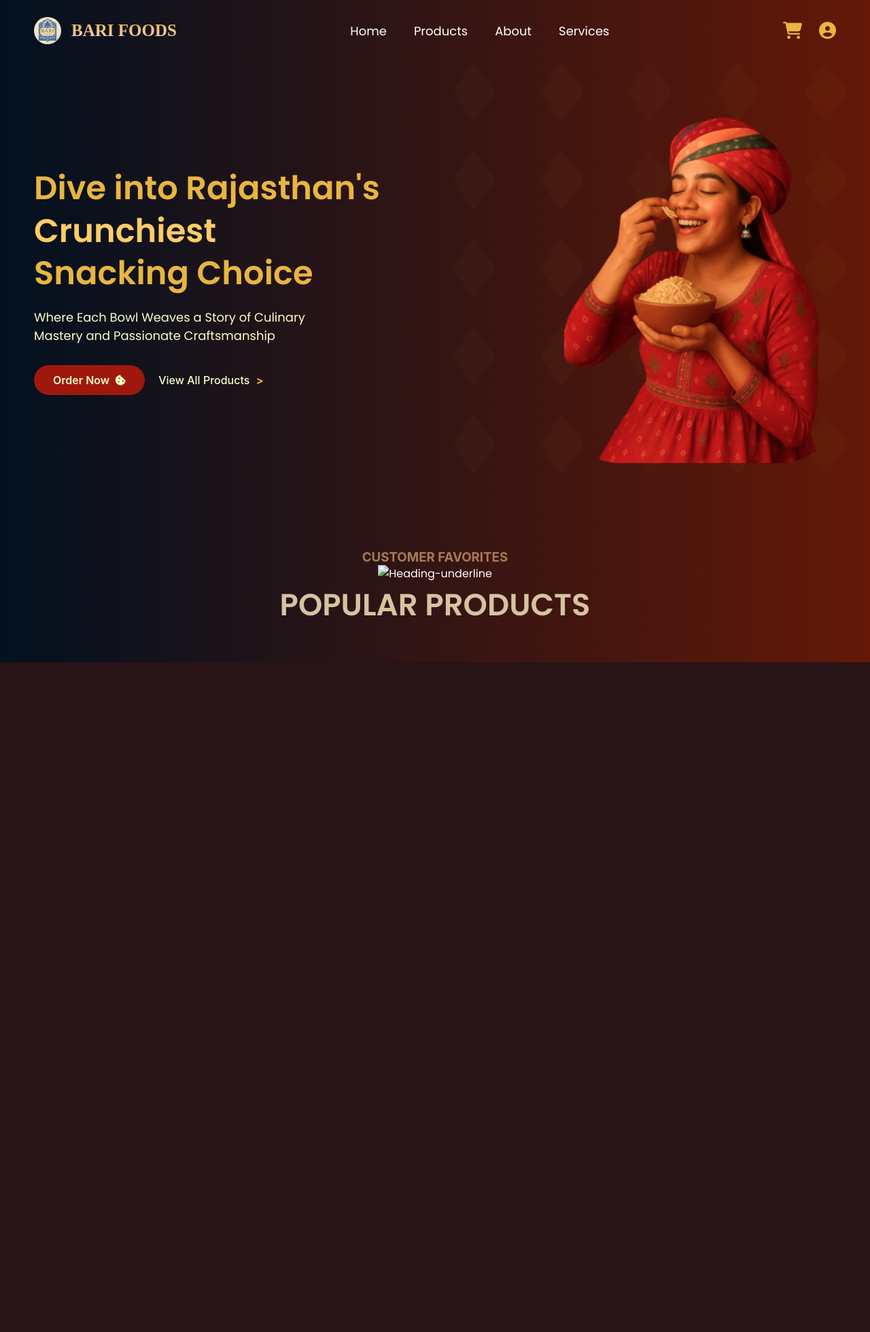
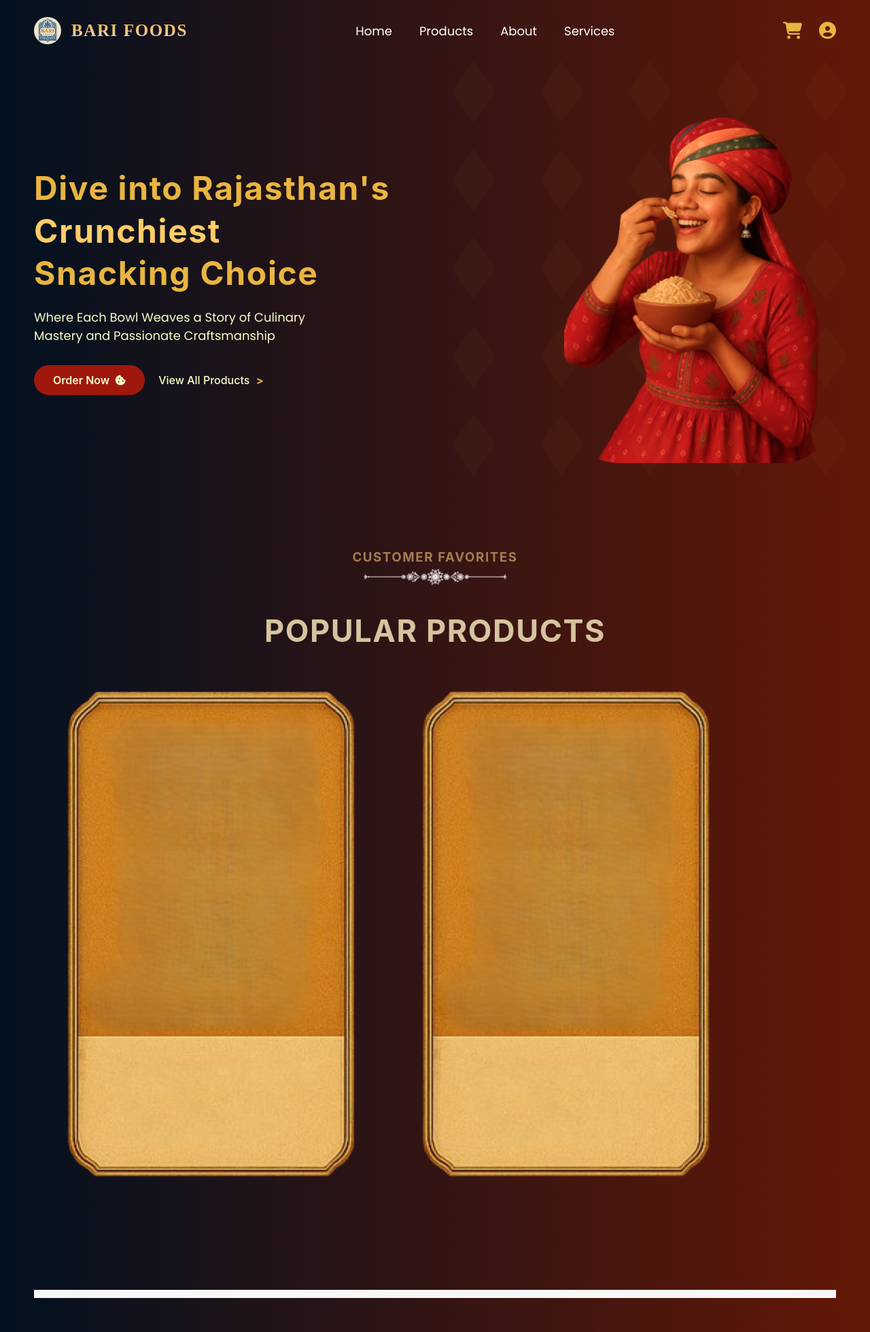
Before and after one commit to KH-Co/Bari-Foods, a Python web app: template templates/index.html in a window 1280 px wide. Shown: the whole page at 68% size. Before the commit the page ends 974 px from the top, so only its background shows below. Run offline with Jinja, Linux system fonts and the light colour scheme; the template is opened without the code that fills it, so the values that code supplies are empty.

Commit message:
about pe kaam

```diff
--- a/static/css/style.css
+++ b/static/css/style.css
@@ -4,6 +4,8 @@
 
   --text-color: #E9B540;
   --sub-heading: #A67C52;
+
+  --font-family-I: 'Inter', sans-serif;
 }
 
 * {
@@ -200,7 +202,6 @@ body {
   margin-top: 20px;
   padding: 50px;
   background: none;
-  color: white;
   position: relative;
   overflow: hidden;
 }
@@ -213,9 +214,34 @@ body {
 .popular-headings h1{
   font-size: 45px;
   color: #D6C39F;
+  margin-top: 35px;
 }
 
 .popular-headings h3{
   color: var(--sub-heading);
-  font-family: 'Inter', sans-serif;
 }
+
+.popular-headings h3, h1{
+  font-family: var(--font-family-I);
+  letter-spacing: 0.1rem;
+}
+
+
+
+
+/*About Section*/
+.about-section {
+  align-items: center;
+  margin-top: 20px;
+  padding: 50px;
+  background: none;
+  position: relative;
+  overflow: hidden;
+}
+
+.about-container{
+  display: flex;
+  align-items: center;
+  background-color: transparent;
+  border: 6px solid #F7F7F7;
+}
--- a/templates/index.html
+++ b/templates/index.html
@@ -59,9 +59,18 @@
     <section class="popular-section">
       <div class="popular-headings">
         <h3>CUSTOMER FAVORITES</h3>
-        <img src="" alt="Heading-underline">
+        <img src="../assets/img/heading-underline.png" alt="Heading-underline">
+        <h1>POPULAR PRODUCTS</h1>
+      </div>
+      <div class="product-card">
+        <img src="../assets/img/product-cart.png" alt="Product">
+        <img src="../assets/img/product-cart.png" alt="Product">
+      </div>
+    </section>
 
-        <h1>POPULAR PRODUCTS</h1>
+    <section class="about-section">
+      <div class="about-container">
+
       </div>
     </section>
   </main>
```
Also changed, not shown: assets/img/heading-underline.png (added).
